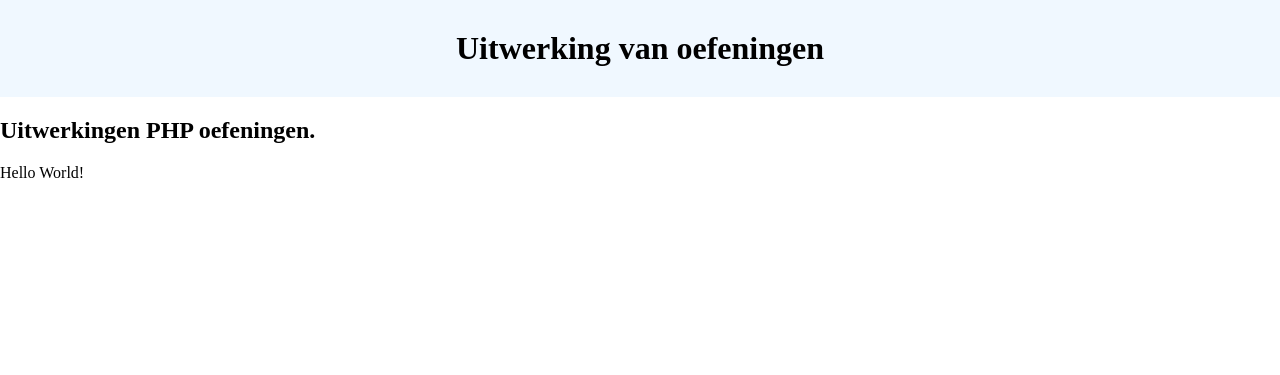
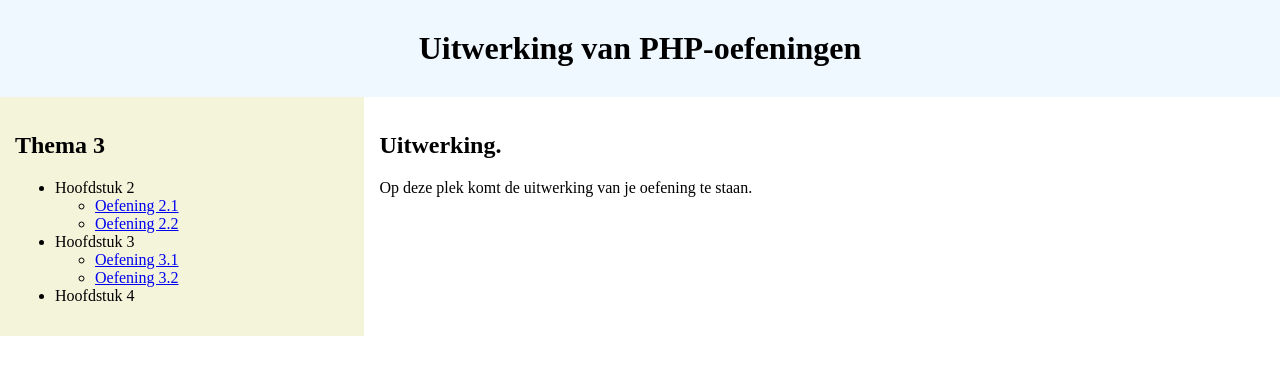
Before and after one commit to Sidvaneijndhoven/Projecten, a PHP site: page / in a window 1280 px wide. Shown: the top 375 px of the page. Run offline with PHP 8.4, Linux system fonts and the light colour scheme.

Commit message:
Klaarzetten index.php

```diff
--- a/T3_REA_Oefeningen/index.php
+++ b/T3_REA_Oefeningen/index.php
@@ -19,24 +19,42 @@
     </head>
     <body>
         <header>
-            <h1>
-                <?php
-                    echo 'Uitwerking van oefeningen';
-                ?>
-            </h1>
+            <h1>Uitwerking van PHP-oefeningen</h1>
         </header>
-        <?php
-            //Hier gaan we in het volgende hoofdstuk het menu toevoegen.
-        ?>
+        <div class="contentContainer">
+            <!-- Hoofdmenu (links) -->
+            <nav>
+                <h2>Thema 3</h2>
+                <ul>
+                    <li>Hoofdstuk 2</li>
+                    <ul>
+                        <li><a href="/T3_REA_Oefeningen/hoofdstuk2/T3_REA_Oefening_2_1.php">Oefening 2.1</a></li>
+                        <li><a href="/T3_REA_Oefeningen/hoofdstuk2/T3_REA_Oefening_2_2.php">Oefening 2.2</a></li>
+                    </ul>
+                    <li>Hoofdstuk 3</li>
+                    <ul>
+                        <li><a href="/T3_REA_Oefeningen/hoofdstuk2/T3_REA_Oefening_3_1.php">Oefening 3.1</a></li>
+                        <li><a href="/T3_REA_Oefeningen/hoofdstuk2/T3_REA_Oefening_3_2.php">Oefening 3.2</a></li>
+                    </ul>
+                    <li>Hoofdstuk 4</li>
+                    <ul>
+
+                    </ul>
+                </ul>
+            </nav>
+
+            <!-- Uitwerking (rechts) --->
             <main id="wrapper">
                 <h2>
-                Uitwerkingen PHP oefeningen.
+                    Uitwerking.
                 </h2>
                 <p>
                     <?php
-                    echo "Hello World!";
+                        // Hier plaats je de PHP code van deze oefening.
+                        echo("Op deze plek komt de uitwerking van je oefening te staan.");
                     ?>
                 </p>
             </main>
+        </div>
     </body>
 </html>
--- a/T3_REA_Oefeningen/styles/style.css
+++ b/T3_REA_Oefeningen/styles/style.css
@@ -3,7 +3,22 @@ body {
     margin: 0;
     padding: 0;
 }
-
+.contentContainer {
+    display: flex;
+    flex-direction: row;
+    flex-grow: 1;
+}
+.contentContainer nav {
+    order:0;
+    flex-grow: 1;
+    background-color: #F4F4DB;
+    padding: 15px;
+}
+.contentContainer #wrapper {
+    order: 1;
+    flex-grow: 3;
+    padding: 15px;
+}
 h1
 {
     background-color: aliceblue;
```
Lines whose indentation alone changed are shown as unchanged.
